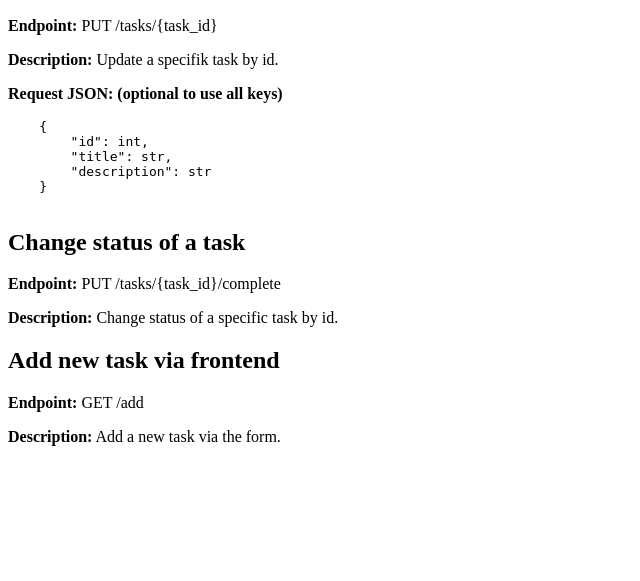
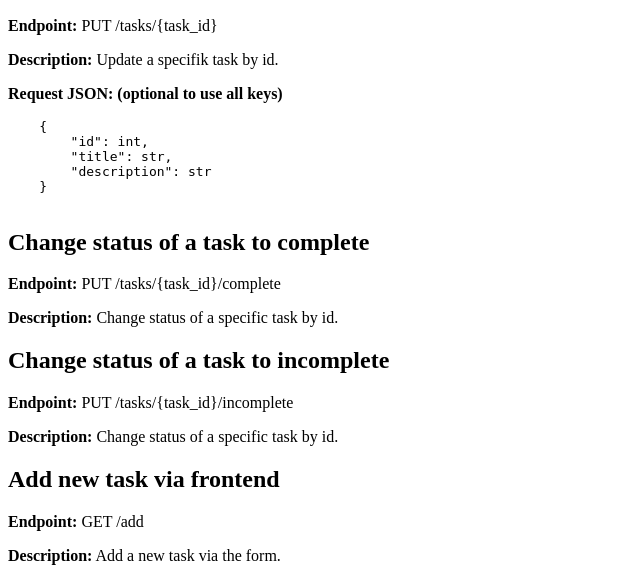
Before and after one commit to Alledarw/TaskAPI, a Flask app: page /docs in a window 1280 px wide. Shown: the part 1088-1669 px from the top of the page, without its empty margins (0-640 px from the left). Before the commit the page ends 1534 px from the top, so only its background shows below. Run offline with Flask 3, Linux system fonts and the light colour scheme.

Commit message:
Added PUT incomplete endpoint and updated docs

```diff
--- a/app.py
+++ b/app.py
@@ -207,6 +207,21 @@ def submit():
 
     return jsonify({"msg": "Task added!"})
 
+
+# PUT /tasks/{task_id}
+@app.route("/tasks/<int:task_id>/incomplete", methods=["PUT"])
+def change_status_incomplete(task_id):
+    tasks = get_task()
+
+    for task in tasks:
+        if task["id"] == task_id:
+            task["status"] = "incomplete"
+            with open("tasks.json", "w") as data:
+                json.dump(tasks, data)
+
+            return jsonify({"msg": "Status changed successfully!"})
+
+
 # LEFT TO DO---------------------------------------
 # Error messages for each endpoint
 # flask testing
--- a/templates/docs.html
+++ b/templates/docs.html
@@ -57,8 +57,12 @@
     }
     </pre>
 
-    <h2>Change status of a task</h2>
+    <h2>Change status of a task to complete</h2>
     <p><strong>Endpoint:</strong> PUT /tasks/{task_id}/complete</p>
+    <p><strong>Description:</strong> Change status of a specific task by id.</p>
+
+    <h2>Change status of a task to incomplete</h2>
+    <p><strong>Endpoint:</strong> PUT /tasks/{task_id}/incomplete</p>
     <p><strong>Description:</strong> Change status of a specific task by id.</p>
 
     <h2>Add new task via frontend</h2>
```
